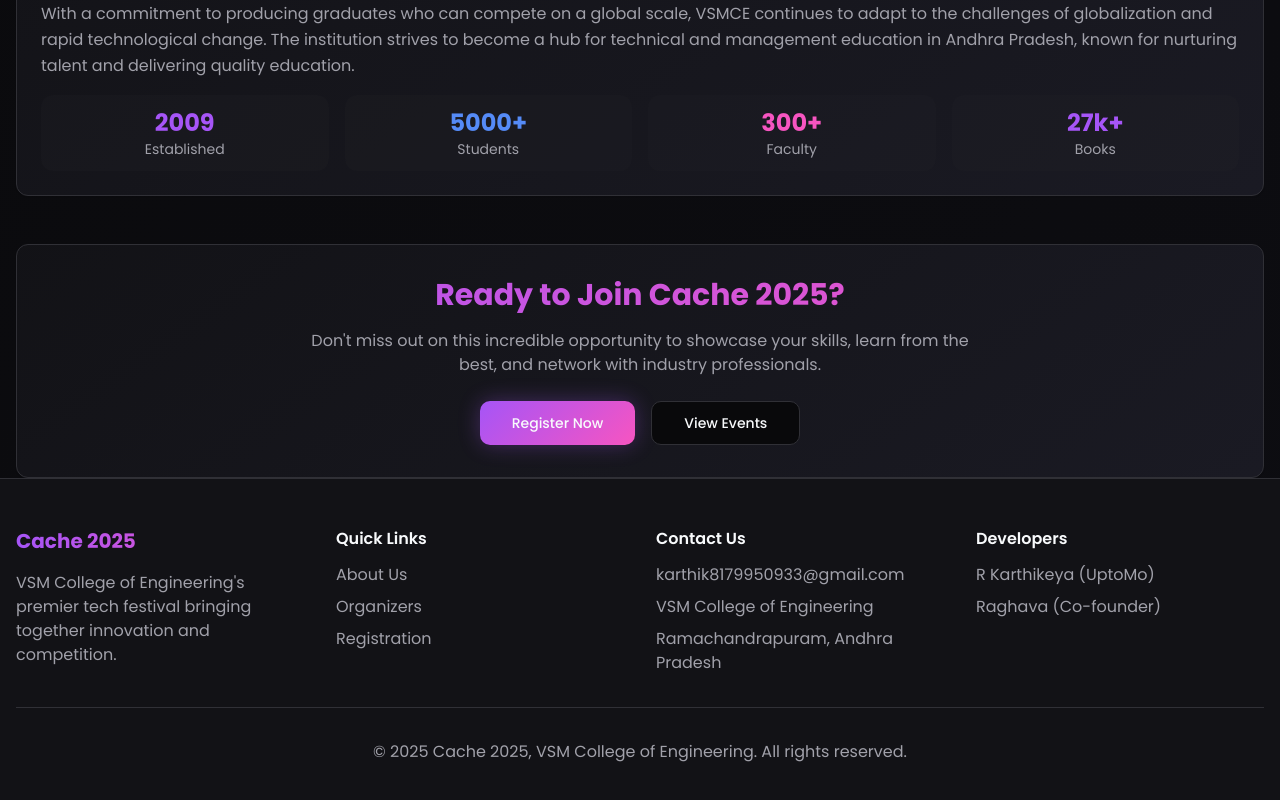
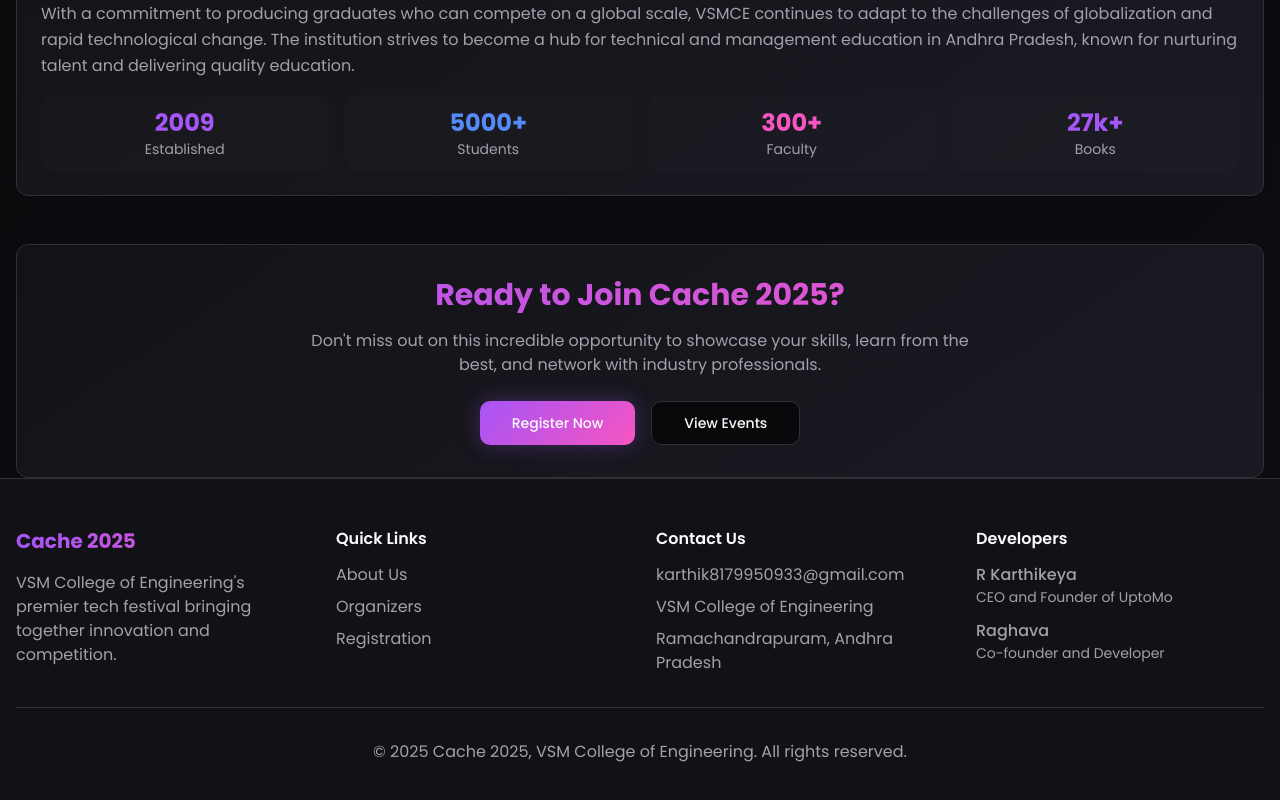
Before and after one commit to Raghava-25/cache-2025, a React (Vite) app: page /about in a window 1280 px wide. Shown: the part 1162-1962 px from the top of the page. Built offline with nearby package versions, Linux system fonts and the light colour scheme; the HTML template or start-up script is replaced by a standard one.

Commit message:
Update developer names

```diff
--- a/src/components/Footer.tsx
+++ b/src/components/Footer.tsx
@@ -32,9 +32,15 @@ const Footer = () => {
 
           <div>
             <h4 className="font-semibold mb-3">Developers</h4>
-            <div className="space-y-2 text-muted-foreground">
-              <p>R Karthikeya (UptoMo)</p>
-              <p>Raghava (Co-founder)</p>
+            <div className="space-y-3 text-muted-foreground">
+              <div>
+                <p className="font-medium">R Karthikeya</p>
+                <p className="text-sm">CEO and Founder of UptoMo</p>
+              </div>
+              <div>
+                <p className="font-medium">Raghava</p>
+                <p className="text-sm">Co-founder and Developer</p>
+              </div>
             </div>
           </div>
         </div>
```
